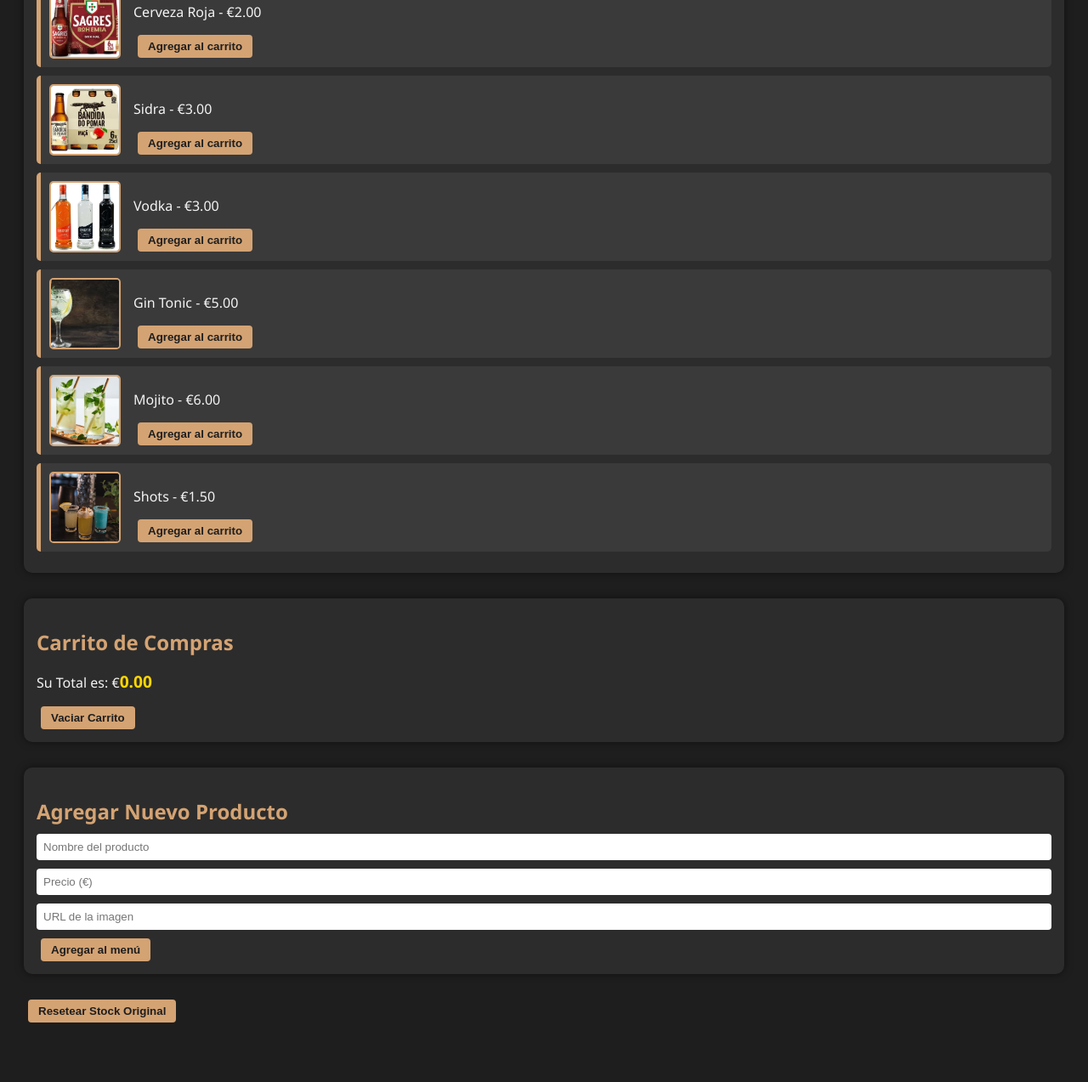
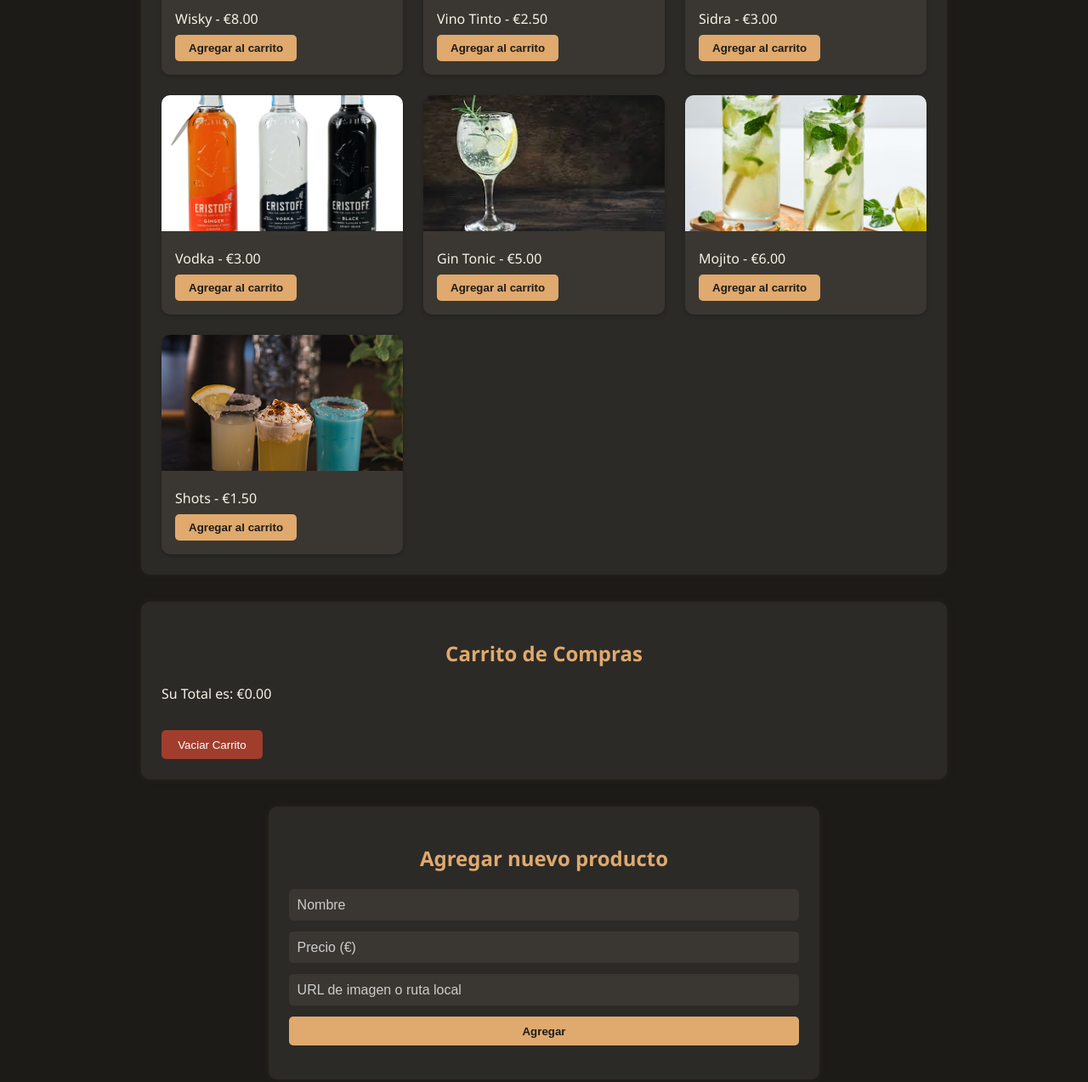
Before and after one commit to sanemi14/Eric-JS, a plain HTML site: page index.html in a window 1280 px wide. Shown: the part 661-1934 px from the top of the page at 85% size. Before the commit the page ends 1892 px from the top, so only its background shows below. Drawn offline with Linux system fonts and the light colour scheme.

Commit message:
puliendo detalles de css

```diff
--- a/carrito.js
+++ b/carrito.js
@@ -9,9 +9,9 @@ if (productosGuardados) {
   productos = [
     { id: 1, nombre: "Cerveza Rubia", precio: 1.5, img: "img/cerveza_rubia.jpg" },
     { id: 2, nombre: "Cerveza Negra", precio: 1.7, img: "img/cerveza_negra.jpg" },
-    { id: 3, nombre: "Vino Tinto", precio: 2.5, img: "img/vino_tinto.jpg" },
+    { id: 3, nombre: "Cerveza Roja", precio: 2, img: "img/cerveza_roja.jpg"},
     { id: 4, nombre: "Wisky", precio: 8, img: "img/wisky.jpg" },
-    { id: 5, nombre: "Cerveza Roja", precio: 2, img: "img/cerveza_roja.jpg" },
+    { id: 5, nombre: "Vino Tinto", precio: 2.5, img: "img/vino_tinto.jpg" },
     { id: 6, nombre: "Sidra", precio: 3, img: "img/sidra.jpg" },
     { id: 7, nombre: "Vodka", precio: 3, img: "img/vodka.jpg" },
     { id: 8, nombre: "Gin Tonic", precio: 5, img: "img/gintonic.jpg" },
--- a/index.html
+++ b/index.html
@@ -21,17 +21,17 @@
     <p>Su Total es: €<span id="total">0.00</span></p>
     <button id="vaciar-carrito">Vaciar Carrito</button>
   </section>
-    <section id="agregar-producto">
-  <h2>Agregar Nuevo Producto</h2>
+  <section id="nuevo-producto">
+  <h2>Agregar nuevo producto</h2>
   <form id="form-nuevo-producto">
-    <input type="text" id="nombre-nuevo" placeholder="Nombre del producto" required />
-    <input type="number" id="precio-nuevo" placeholder="Precio (€)" step="0.01" required />
-    <input type="text" id="img-nuevo" placeholder="URL de la imagen" required />
-    <button type="submit">Agregar al menú</button>
+    <input type="text" id="nombre-nuevo" placeholder="Nombre" required />
+    <input type="number" step="0.01" id="precio-nuevo" placeholder="Precio (€)" required />
+    <input type="text" id="img-nuevo" placeholder="URL de imagen o ruta local" required />
+    <button type="submit">Agregar</button>
   </form>
 </section>
+
 <button id="resetear-stock">Resetear Stock Original</button>
-
 
   <script src="carrito.js"></script>
 </body>
--- a/style.css
+++ b/style.css
@@ -1,79 +1,151 @@
 body {
-  background-color: #1e1e1e;
-  color: #f4f4f4;
+  background-color: #1c1b18;
+  color: #f5f2e7;
   font-family: 'Segoe UI', sans-serif;
-  padding: 20px;
+  margin: 0;
+  padding: 1rem;
 }
 
 h1, h2 {
-  color: #d4a373;
-  margin-bottom: 10px;
+  text-align: center;
+  color: #e0a96d;
 }
 
-section {
-  margin-bottom: 30px;
-  padding: 15px;
+#menu, #carrito {
+  margin: 2rem auto;
+  max-width: 900px;
+  background-color: #2b2a27;
+  padding: 1.5rem;
   border-radius: 10px;
-  background-color: #2c2c2c;
-  box-shadow: 0 0 10px rgba(0,0,0,0.5);
+  box-shadow: 0 0 10px rgba(100, 70, 30, 0.2);
+}
+
+#productos {
+  display: grid;
+  grid-template-columns: repeat(auto-fit, minmax(220px, 1fr));
+  gap: 1.5rem;
+  margin-top: 1rem;
 }
 
 .producto {
-  background-color: #3a3a3a;
-  padding: 10px;
-  margin-bottom: 10px;
-  border-left: 5px solid #d4a373;
-  border-radius: 5px;
-  display: flex;
-  align-items: center;
-  gap: 15px;
+  background-color: #3a3732;
+  border-radius: 10px;
+  overflow: hidden;
+  box-shadow: 0 2px 5px rgba(0,0,0,0.2);
+  transition: transform 0.2s;
 }
 
-.producto-img {
-  width: 80px;
-  height: 80px;
-  object-fit: cover;
-  border-radius: 5px;
-  border: 2px solid #d4a373;
+.producto:hover {
+  transform: scale(1.03);
 }
 
-button {
-  padding: 6px 12px;
+.producto img {
+  width: 100%;
+  height: 160px;
+  object-fit: cover;
+}
+
+.producto div {
+  padding: 1rem;
+}
+
+.producto p {
+  margin: 0 0 0.5rem;
+}
+
+.producto button {
+  background-color: #e0a96d;
   border: none;
-  background-color: #d4a373;
-  color: #1e1e1e;
-  border-radius: 4px;
+  color: #1c1b18;
+  padding: 0.5rem 1rem;
+  border-radius: 5px;
   cursor: pointer;
   font-weight: bold;
-  margin-left: 5px;
 }
 
-button:hover {
-  background-color: #e3b57a;
-}
-form {
-  display: flex;
-  flex-direction: column;
-  gap: 10px;
-}
-
-form input {
-  padding: 8px;
-  border: none;
-  border-radius: 4px;
-}
-
-form button {
-  width: fit-content;
-  align-self: flex-start;
+.producto button:hover {
+  background-color: #d58d40;
 }
 
 #lista-carrito p {
-  margin: 10px 0;
+  margin: 0.5rem 0;
 }
 
-#total {
+button.btn-restar,
+button.btn-sumar,
+button.btn-eliminar {
+  margin-left: 0.5rem;
+  background-color: #44403c;
+  color: #f5f2e7;
+  border: none;
+  padding: 0.3rem 0.6rem;
+  border-radius: 4px;
+  cursor: pointer;
+}
+
+button.btn-restar:hover,
+button.btn-sumar:hover,
+button.btn-eliminar:hover {
+  background-color: #e0a96d;
+  color: #1c1b18;
+}
+
+#vaciar-carrito, #resetear-stock {
+  background-color: #a13d2d;
+  color: #fff;
+  border: none;
+  padding: 0.6rem 1.2rem;
+  border-radius: 5px;
+  cursor: pointer;
+  margin-top: 1rem;
+}
+
+#vaciar-carrito:hover, #resetear-stock:hover {
+  background-color: #821f1f;
+}
+
+#nuevo-producto {
+  max-width: 600px;
+  margin: 2rem auto;
+  padding: 1.5rem;
+  background-color: #2b2a27;
+  border-radius: 10px;
+  box-shadow: 0 0 10px rgba(100, 70, 30, 0.2);
+  text-align: center;
+}
+
+#form-nuevo-producto {
+  display: flex;
+  flex-direction: column;
+  gap: 0.8rem;
+  margin-bottom: 1rem;
+}
+
+#form-nuevo-producto input {
+  padding: 0.6rem;
+  border: none;
+  border-radius: 5px;
+  background-color: #3a3732;
+  color: #f5f2e7;
+  font-size: 1rem;
+}
+
+#form-nuevo-producto input::placeholder {
+  color: #ccc;
+}
+
+#form-nuevo-producto button,
+#resetear-stock {
+  background-color: #e0a96d;
+  color: #1c1b18;
+  border: none;
+  padding: 0.6rem 1rem;
+  border-radius: 5px;
   font-weight: bold;
-  color: #ffd700;
-  font-size: 1.2rem;
+  cursor: pointer;
 }
+
+#form-nuevo-producto button:hover,
+#resetear-stock:hover {
+  background-color: #d58d40;
+}
```
